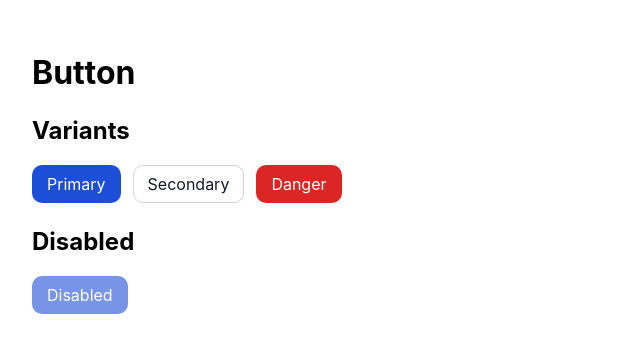
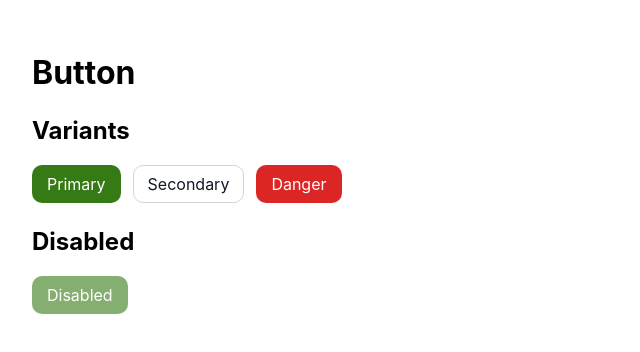
Before and after one commit to gc-vv/cb-ds-components, an Angular app: page /components/button in a window 1280 px wide. Shown: the top 352 px of the page, without its empty margins (0-640 px from the left). Built offline with nearby package versions, Linux system fonts and the light colour scheme.

Commit message:
fix: test changing primary button style for green

```diff
--- a/src/app/ui/button/button.component.scss
+++ b/src/app/ui/button/button.component.scss
@@ -18,7 +18,7 @@
 }
 
 .btn--primary {
-  background: #1d4ed8;
+  background: #357a14; //#1d4ed8;
   color: #fff;
 }
 
```
